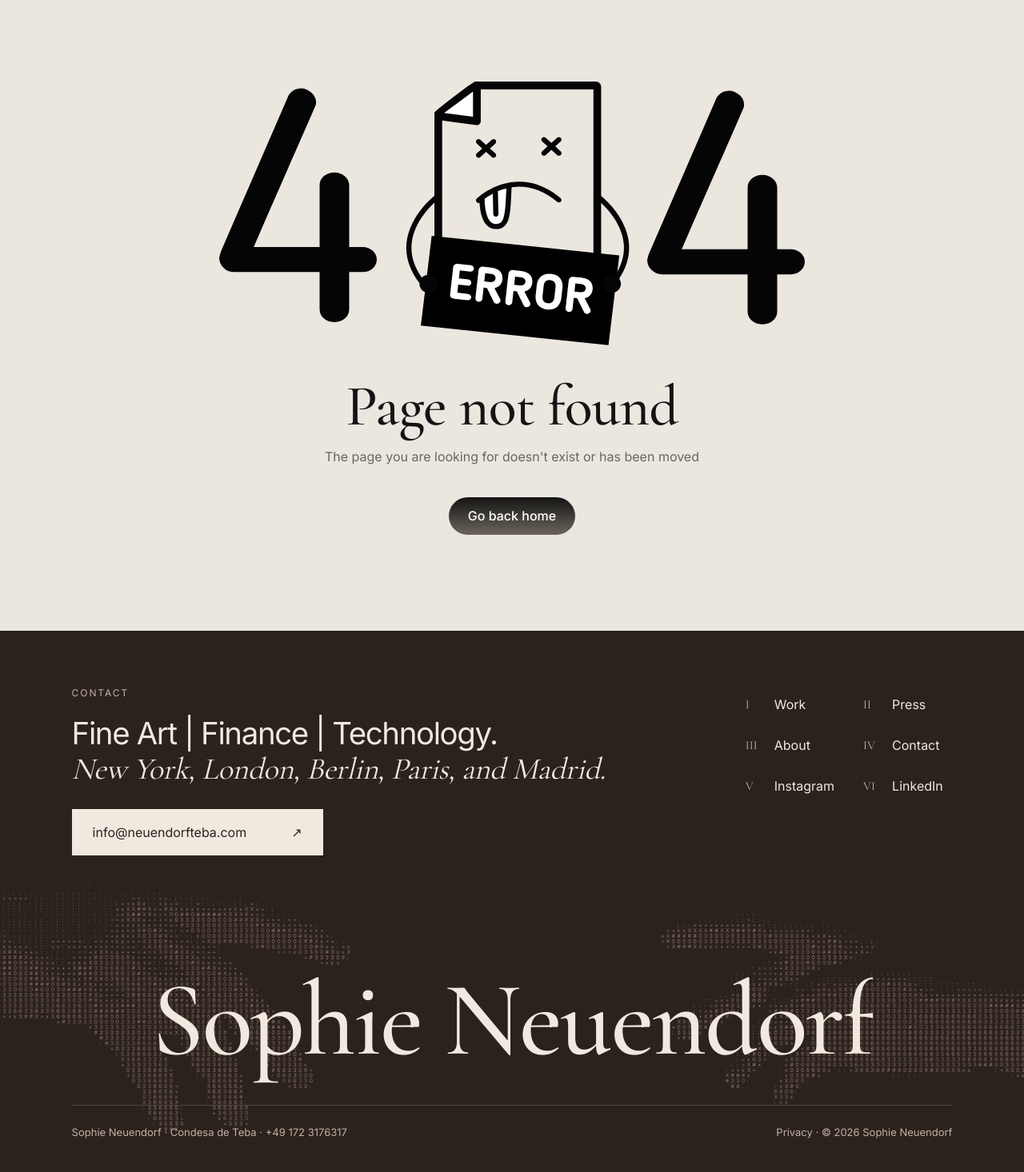
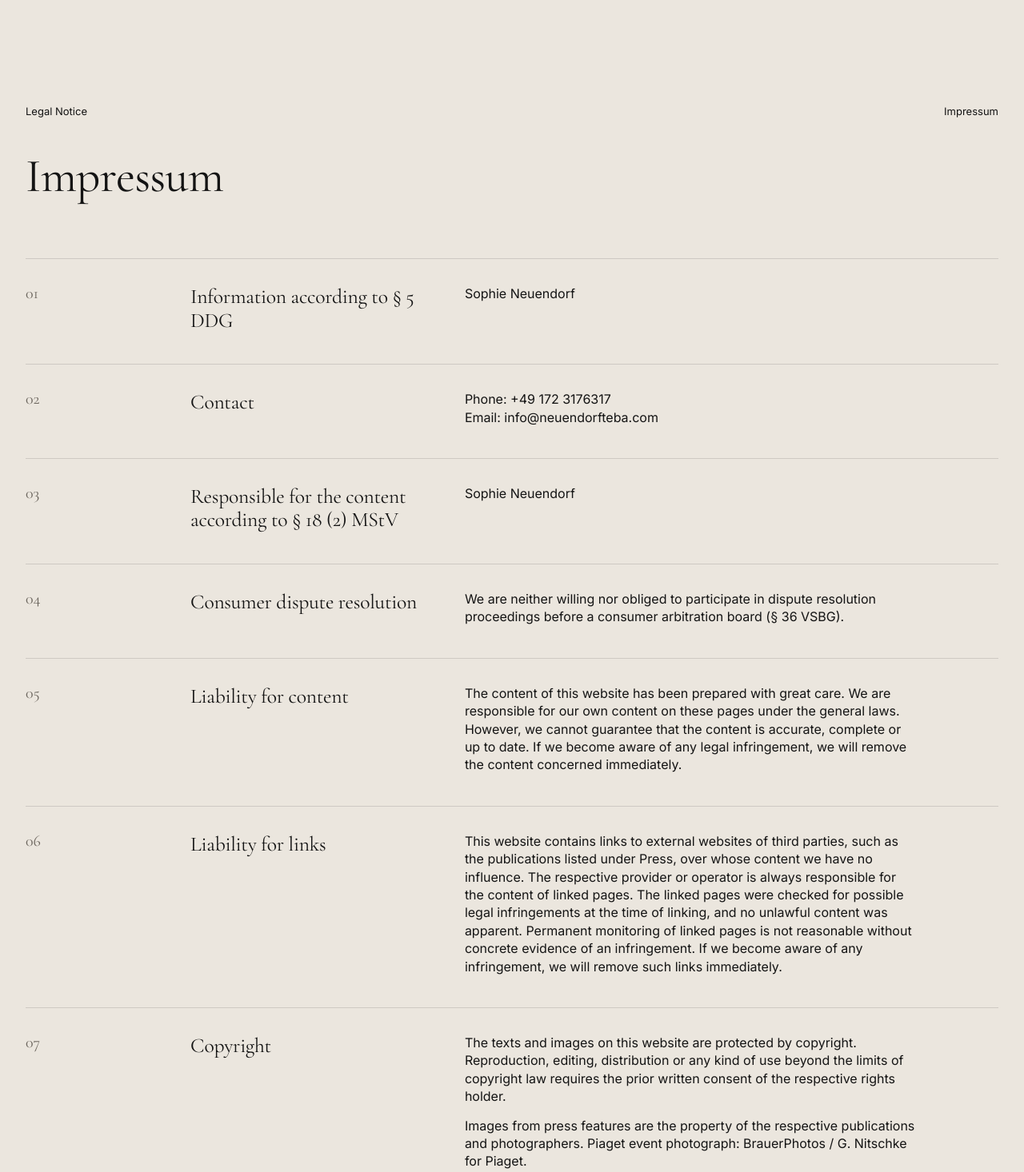
Before and after one commit to salehbiz/sophie-neuendorf, a Next.js app: page /impressum in a window 1280 px wide. Before the commit this address had no page. Shown: the part 64-1530 px from the top of the page at 80% size. Built offline with nearby package versions, Linux system fonts and the light colour scheme.

Commit message:
feat: Impressum page (§ 5 DDG), shared owner details, footer link
Co-Authored-By: Claude Opus 5.5 <noreply@anthropic.com>

```diff
--- /dev/null
+++ b/src/app/impressum/page.tsx
@@ -0,0 +1,107 @@
+import type { Metadata } from 'next';
+import type { ReactNode } from 'react';
+import { PAGE_METADATA } from '@/data/metadata';
+import { Navbar } from '@/components/layout/Navbar';
+import { Footer } from '@/components/layout/Footer';
+import { OWNER } from '@/data/legal';
+
+const meta = PAGE_METADATA['/impressum'];
+
+export const metadata: Metadata = {
+  title: meta.title,
+  description: meta.description,
+  openGraph: {
+    title: meta.title,
+    description: meta.description,
+    images: [meta.ogImage],
+  },
+};
+
+const NameAndAddress = () => (
+  <p>
+    {OWNER.name}
+    {OWNER.address.map((line) => (
+      <span key={line}>
+        <br />
+        {line}
+      </span>
+    ))}
+  </p>
+);
+
+// Legal notice required for German websites (§ 5 DDG, § 18 (2) MStV). Laid out like the privacy
+// policy and sharing its styles; the owner's details come from src/data/legal.ts.
+const SECTIONS: { title: string; body: ReactNode }[] = [
+  {
+    title: 'Information according to § 5 DDG',
+    body: <NameAndAddress />,
+  },
+  {
+    title: 'Contact',
+    body: (
+      <p>
+        Phone: <a href={OWNER.phoneHref}>{OWNER.phone}</a>
+        <br />
+        Email: <a href={`mailto:${OWNER.email}`}>{OWNER.email}</a>
+      </p>
+    ),
+  },
+  {
+    title: 'Responsible for the content according to § 18 (2) MStV',
+    body: <NameAndAddress />,
+  },
+  {
+    title: 'Consumer dispute resolution',
+    body: (
+      <p>We are neither willing nor obliged to participate in dispute resolution proceedings before a consumer arbitration board (§ 36 VSBG).</p>
+    ),
+  },
+  {
+    title: 'Liability for content',
+    body: (
+      <p>The content of this website has been prepared with great care. We are responsible for our own content on these pages under the general laws. However, we cannot guarantee that the content is accurate, complete or up to date. If we become aware of any legal infringement, we will remove the content concerned immediately.</p>
+    ),
+  },
+  {
+    title: 'Liability for links',
+    body: (
+      <p>This website contains links to external websites of third parties, such as the publications listed under Press, over whose content we have no influence. The respective provider or operator is always responsible for the content of linked pages. The linked pages were checked for possible legal infringements at the time of linking, and no unlawful content was apparent. Permanent monitoring of linked pages is not reasonable without concrete evidence of an infringement. If we become aware of any infringement, we will remove such links immediately.</p>
+    ),
+  },
+  {
+    title: 'Copyright',
+    body: (
+      <>
+        <p>The texts and images on this website are protected by copyright. Reproduction, editing, distribution or any kind of use beyond the limits of copyright law requires the prior written consent of the respective rights holder.</p>
+        <p>Images from press features are the property of the respective publications and photographers. Piaget event photograph: BrauerPhotos / G. Nitschke for Piaget.</p>
+      </>
+    ),
+  },
+];
+
+export default function ImpressumPage() {
+  return (
+    <div className="main">
+      <Navbar variant="v2" />
+      <section className="section pp">
+        <div className="wc-meta">
+          <span>Legal Notice</span>
+          <span>Impressum</span>
+        </div>
+        <h1 className="wc-title pp-title">Impressum</h1>
+        <ol className="pp-list">
+          {SECTIONS.map((s, i) => (
+            <li key={s.title} className="pp-item">
+              <span className="pp-num">{String(i + 1).padStart(2, '0')}</span>
+              <div className="pp-content">
+                <h2 className="pp-heading">{s.title}</h2>
+                <div className="pp-body">{s.body}</div>
+              </div>
+            </li>
+          ))}
+        </ol>
+      </section>
+      <Footer />
+    </div>
+  );
+}
--- a/src/components/layout/Footer.tsx
+++ b/src/components/layout/Footer.tsx
@@ -230,7 +230,7 @@ export function Footer() {
           Sophie Neuendorf · Condesa de Teba · <a href="tel:+491723176317">+49 172 3176317</a>
         </span>
         <small>
-          <a href="/privacy">Privacy</a> · © {new Date().getFullYear()} Sophie Neuendorf
+          <a href="/impressum">Impressum</a> · <a href="/privacy">Privacy</a> · © {new Date().getFullYear()} Sophie Neuendorf
         </small>
       </div>
     </footer>
--- /dev/null
+++ b/src/data/legal.ts
@@ -0,0 +1,15 @@
+/**
+ * Site owner details for the Impressum (§ 5 DDG) and the privacy policy (Art. 13 GDPR).
+ * Both pages read from here, so the details only need updating in one place.
+ *
+ * ADDRESS is required by law on both pages (a postal address where she can be served, not a
+ * P.O. box). It stays empty until Sophie's address is provided; the pages render it as soon as
+ * lines are added here, e.g. ['Street 1', '12345 City', 'Germany'].
+ */
+export const OWNER = {
+  name: 'Sophie Neuendorf',
+  address: [] as string[],
+  email: 'info@neuendorfteba.com',
+  phone: '+49 172 3176317',
+  phoneHref: 'tel:+491723176317',
+};
--- a/src/data/metadata.ts
+++ b/src/data/metadata.ts
@@ -63,6 +63,11 @@ export const PAGE_METADATA: Record<string, RouteMetadata> = {
   "/changelog": {
     "title": "Changelog | Sophie Neuendorf",
     "description": "Sophie Neuendorf is an internationally recognized leader at the crossroads of fine art, finance, and technology.",
+    "ogImage": "/assets/images/317995e6281f706bfde0e5122c75b7de-frame-2147239763-3-1-969ca4.webp"
+  },
+  "/impressum": {
+    "title": "Impressum | Sophie Neuendorf",
+    "description": "Legal notice for neuendorfteba.com according to § 5 DDG.",
     "ogImage": "/assets/images/317995e6281f706bfde0e5122c75b7de-frame-2147239763-3-1-969ca4.webp"
   },
   "/privacy": {
```
Also changed, not shown: src/app/privacy/page.tsx (+10 -3 lines).
